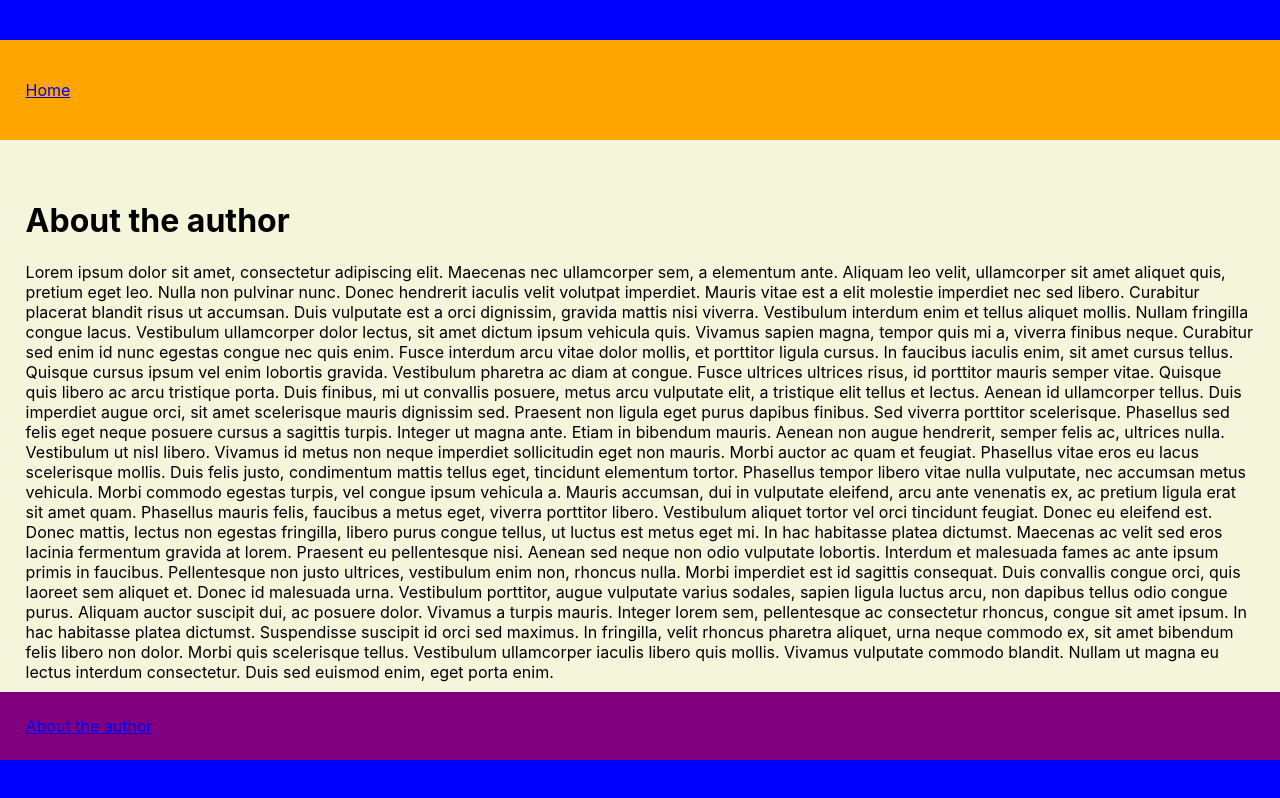
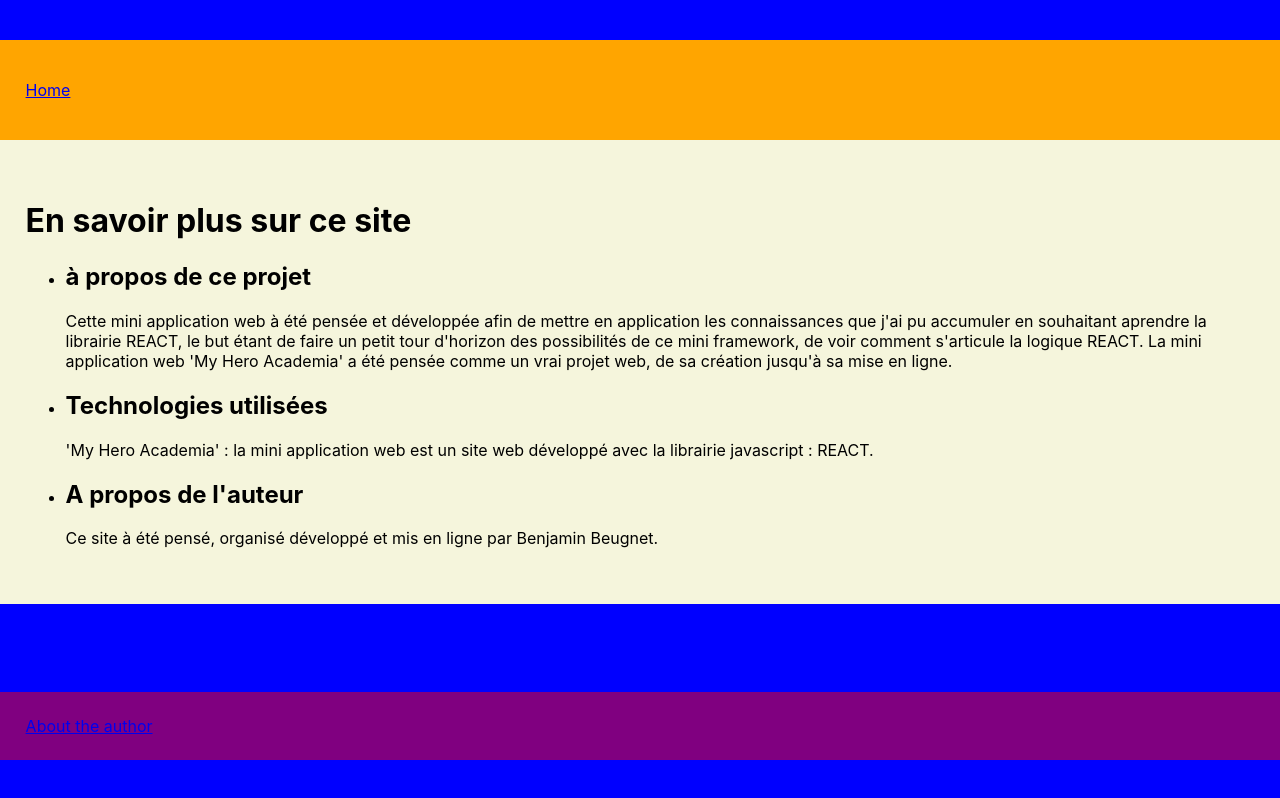
Before and after one commit to benj-san/FR_MHA_GHIO_REACT, a React (Create React App) app in the folder my-hero-academia-app/: page /about in a window 1280 px wide. Built offline with nearby package versions, Linux system fonts and the light colour scheme.

Commit message:
REACT ROOTER documentation, about section data and page created, about component documentation

```diff
--- a/my-hero-academia-app/src/About/About.js
+++ b/my-hero-academia-app/src/About/About.js
@@ -1,16 +1,31 @@
 import './about.css';
+import {ABOUT} from './../Data/ABOUT'
 
+//Ici on développera une fonction composant sections qui intégrera au site autant de sections qu'il y a de paragraphes dans notre fichier de données,
+//La fonction prendra alors un paramètre d'entrée, que nous nommerons sections qui correspondra à l'entrée de fichier sur lequel on souhaite boucler
+function Sections (sections) {
+
+    const sectionsArray =  sections.sections
+
+    return <ul className="section-container">
+        {sectionsArray.map( section =>
+            <li key = {section.id}>
+                <section>
+                    <h2>{section.title}</h2>
+                    <article>{section.content}</article>
+                </section>
+            </li>
+        )}
+    </ul>
+}
+
+//Ici nous auront le composant englobant la page ABOUT, et qui accueillera donc le composant sections
+//On n'oubliera pas au moment de l'instanciation de notre composant section de lui spécifier le paramètre d'entrée "sections" ainsi que la constante à laquelle il se raporte
 function About() {
     return (
         <main className="app-about">
-            <h1>About the author</h1>
-            <article>
-                Lorem ipsum dolor sit amet, consectetur adipiscing elit. Maecenas nec ullamcorper sem, a elementum ante. Aliquam leo velit, ullamcorper sit amet aliquet quis, pretium eget leo. Nulla non pulvinar nunc. Donec hendrerit iaculis velit volutpat imperdiet. Mauris vitae est a elit molestie imperdiet nec sed libero. Curabitur placerat blandit risus ut accumsan. Duis vulputate est a orci dignissim, gravida mattis nisi viverra. Vestibulum interdum enim et tellus aliquet mollis. Nullam fringilla congue lacus. Vestibulum ullamcorper dolor lectus, sit amet dictum ipsum vehicula quis. Vivamus sapien magna, tempor quis mi a, viverra finibus neque. Curabitur sed enim id nunc egestas congue nec quis enim. Fusce interdum arcu vitae dolor mollis, et porttitor ligula cursus. In faucibus iaculis enim, sit amet cursus tellus. Quisque cursus ipsum vel enim lobortis gravida. Vestibulum pharetra ac diam at congue.
-                Fusce ultrices ultrices risus, id porttitor mauris semper vitae. Quisque quis libero ac arcu tristique porta. Duis finibus, mi ut convallis posuere, metus arcu vulputate elit, a tristique elit tellus et lectus. Aenean id ullamcorper tellus. Duis imperdiet augue orci, sit amet scelerisque mauris dignissim sed. Praesent non ligula eget purus dapibus finibus. Sed viverra porttitor scelerisque. Phasellus sed felis eget neque posuere cursus a sagittis turpis. Integer ut magna ante. Etiam in bibendum mauris. Aenean non augue hendrerit, semper felis ac, ultrices nulla. Vestibulum ut nisl libero. Vivamus id metus non neque imperdiet sollicitudin eget non mauris. Morbi auctor ac quam et feugiat.
-                Phasellus vitae eros eu lacus scelerisque mollis. Duis felis justo, condimentum mattis tellus eget, tincidunt elementum tortor. Phasellus tempor libero vitae nulla vulputate, nec accumsan metus vehicula. Morbi commodo egestas turpis, vel congue ipsum vehicula a. Mauris accumsan, dui in vulputate eleifend, arcu ante venenatis ex, ac pretium ligula erat sit amet quam. Phasellus mauris felis, faucibus a metus eget, viverra porttitor libero. Vestibulum aliquet tortor vel orci tincidunt feugiat.
-                Donec eu eleifend est. Donec mattis, lectus non egestas fringilla, libero purus congue tellus, ut luctus est metus eget mi. In hac habitasse platea dictumst. Maecenas ac velit sed eros lacinia fermentum gravida at lorem. Praesent eu pellentesque nisi. Aenean sed neque non odio vulputate lobortis. Interdum et malesuada fames ac ante ipsum primis in faucibus. Pellentesque non justo ultrices, vestibulum enim non, rhoncus nulla.
-                Morbi imperdiet est id sagittis consequat. Duis convallis congue orci, quis laoreet sem aliquet et. Donec id malesuada urna. Vestibulum porttitor, augue vulputate varius sodales, sapien ligula luctus arcu, non dapibus tellus odio congue purus. Aliquam auctor suscipit dui, ac posuere dolor. Vivamus a turpis mauris. Integer lorem sem, pellentesque ac consectetur rhoncus, congue sit amet ipsum. In hac habitasse platea dictumst. Suspendisse suscipit id orci sed maximus. In fringilla, velit rhoncus pharetra aliquet, urna neque commodo ex, sit amet bibendum felis libero non dolor. Morbi quis scelerisque tellus. Vestibulum ullamcorper iaculis libero quis mollis. Vivamus vulputate commodo blandit. Nullam ut magna eu lectus interdum consectetur. Duis sed euismod enim, eget porta enim.
-            </article>
+            <h1>En savoir plus sur ce site</h1>
+            <Sections sections = {ABOUT}/>
         </main>
     );
 }
--- a/my-hero-academia-app/src/App.js
+++ b/my-hero-academia-app/src/App.js
@@ -9,6 +9,8 @@ import {
   Route
 } from "react-router-dom";
 
+//Une fois importé, le module REACT ROUTER nous permet de déclarer des routes afin de modifier automatiquement l'url, permettre à l'utilisateur d'avoir un fil
+//de navigation (boutons précedents etc) et de cabler ces routes sur le composant page vers lequel nous voulons le renvoyer
 function App() {
   return (
     <div className="app">
--- /dev/null
+++ b/my-hero-academia-app/src/Data/ABOUT.js
@@ -0,0 +1,16 @@
+//Nous utiliserons ce fichier à la manière d'une base de donnée afin de répertorier sous formes d'objet le contenu de la section About
+
+export const ABOUT = [
+    {
+        title : "à propos de ce projet",
+        content : "Cette mini application web à été pensée et développée afin de mettre en application les connaissances que j'ai pu accumuler en souhaitant aprendre la librairie REACT, le but étant de faire un petit tour d'horizon des possibilités de ce mini framework, de voir comment s'articule la logique REACT. La mini application web 'My Hero Academia' a été pensée comme un vrai projet web, de sa création jusqu'à sa mise en ligne."
+    },
+    {
+        title : "Technologies utilisées",
+        content : "'My Hero Academia' : la mini application web est un site web développé avec la librairie javascript : REACT."
+    },
+    {
+        title : "A propos de l'auteur",
+        content : "Ce site à été pensé, organisé développé et mis en ligne par Benjamin Beugnet."
+    }
+]
--- a/my-hero-academia-app/src/Main/main.css
+++ b/my-hero-academia-app/src/Main/main.css
@@ -24,6 +24,6 @@
 
 .characterList li img{
     width: 100%;
-    height: 15vh;
+    height: 30vh;
     object-fit: cover;
 }
```
Also changed, not shown: 1 other file (tests, documents, lock files or other folders).
